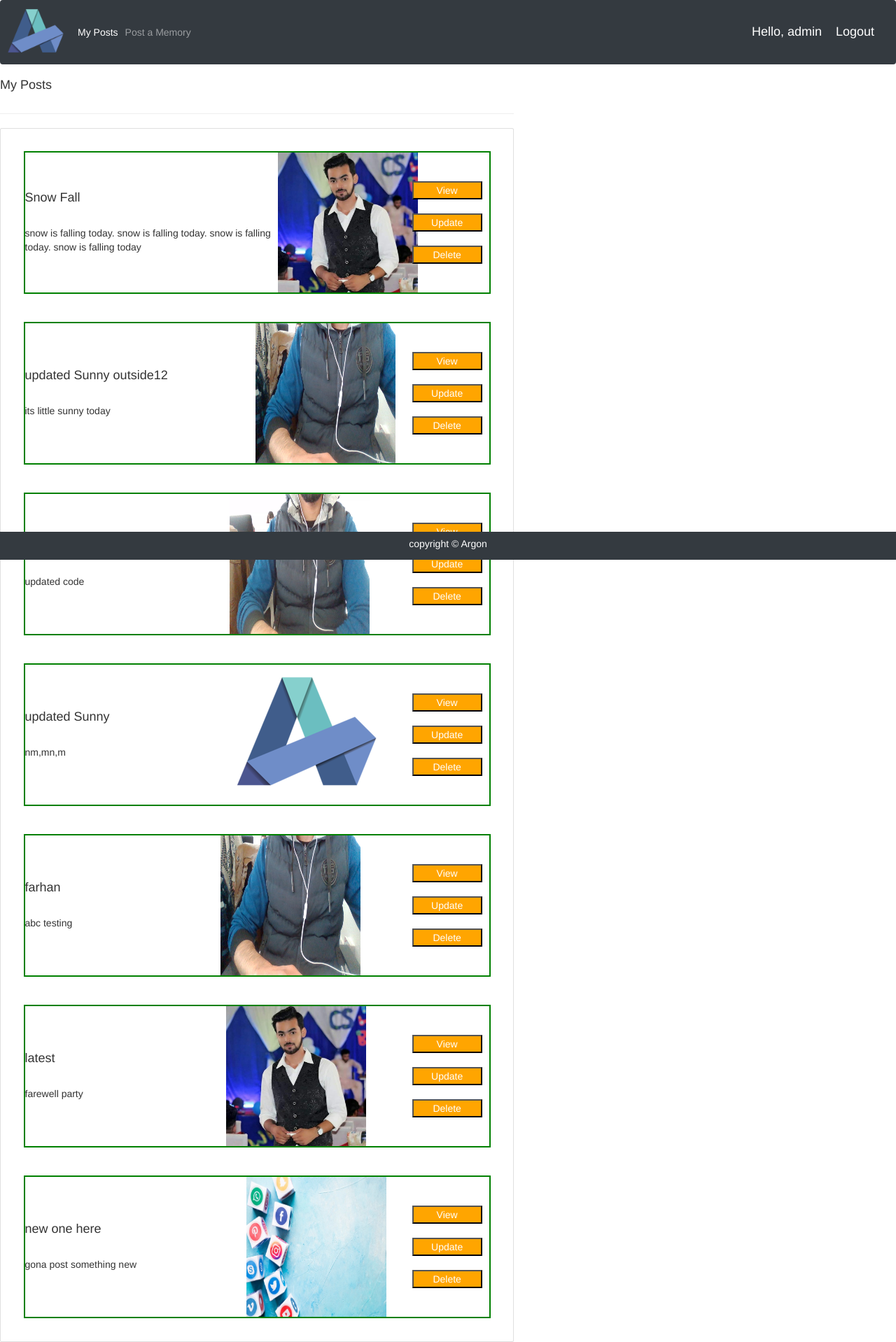
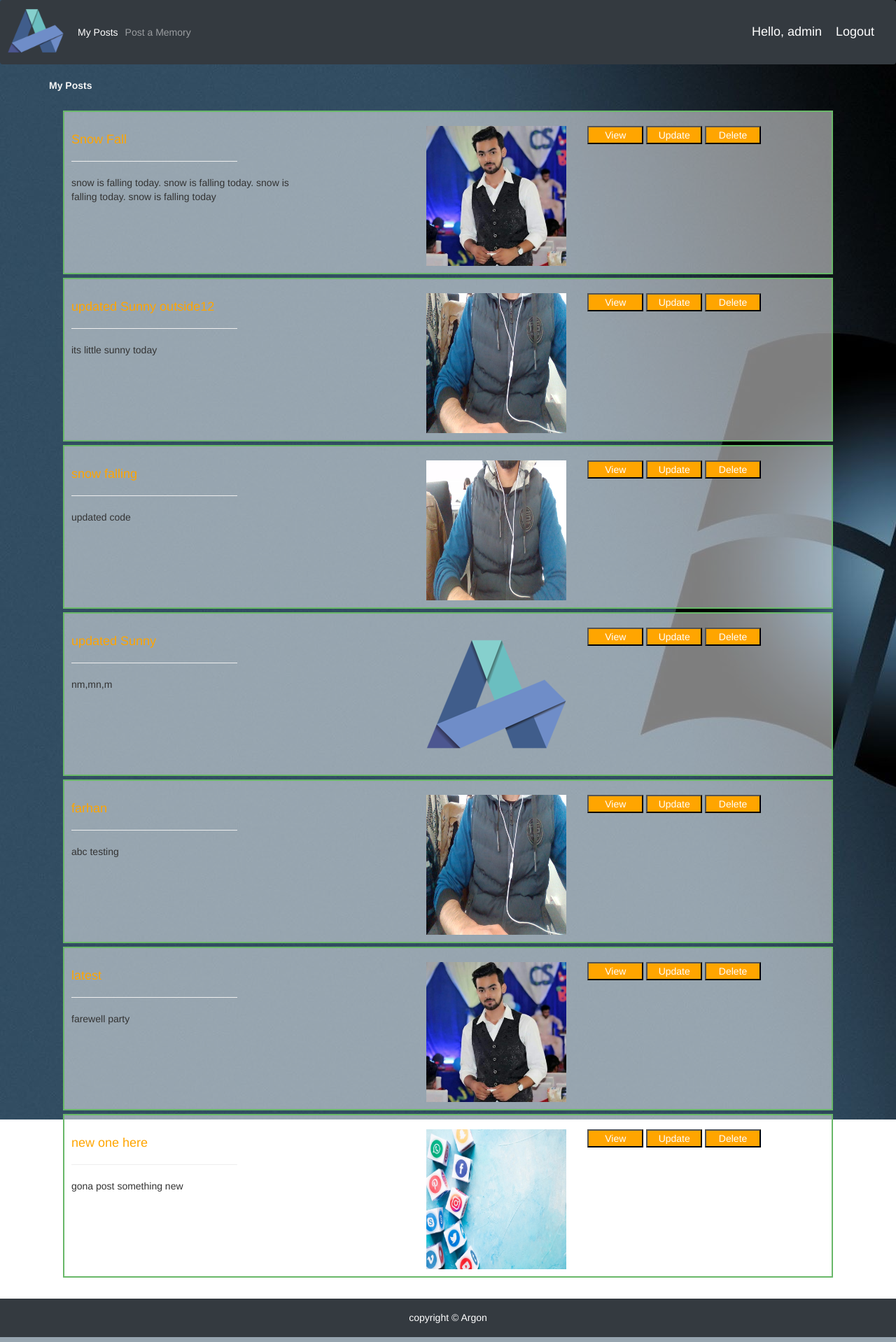
Before and after one commit to KashifAliOzi/logs, a Django app: page /userpostspage/ in a window 1280 px wide. Shown: the whole page at 70% size. Run offline with Django 3.2, Linux system fonts and the light colour scheme; a user stored in the database is signed in; data comes from the database, SQL or seed files in the repository; both versions use the stored data as it was after the commit; some libraries are stand-ins or nearby versions.

Commit message:
18/01/2021

```diff
--- a/SocialApp/templates/login.html
+++ b/SocialApp/templates/login.html
@@ -1,3 +1,4 @@
+{% load static %}
 <!DOCTYPE html>
 <html>
 
@@ -17,7 +18,7 @@
 			margin: 0;
 			padding: 0;
 			height: 100%;
-			background: #7abecc !important;
+			background-image: url('{% static "images/bg.jpg"%}');
 		}
 		.user_card {
 			width: 350px;
--- a/SocialApp/templates/main.html
+++ b/SocialApp/templates/main.html
@@ -19,29 +19,35 @@
 	<style>
 		.ftr {
 			width: 100%;
-			height: 5%;
-			position: fixed;
 			margin-top: 25px;
 			bottom: 0;
 			left: 0;
 			text-align: center;
+			padding: 10px;
+		}
+
+		.bg{
+			background-image: url('{% static "images/bg.jpg"%}');
+			background-repeat: no-repeat;
+			background-attachment: fixed;
+
 		}
 	</style>
-
 </head>
 
-<body>
+<body class="bg">
 	{% include 'navbar.html' %}
 	{% block content %}
 
 
 
 	{% endblock %}
+	<footer class="footer text-center bg-primary bg-dark ftr">
+		<h5>copyright &copy; Argon</h5>
+	</footer>
 </body>
 
-<footer class="footer text-center bg-primary bg-dark ftr">
-	<h5>copyright &copy; Argon</h5>
-</footer>
+
 <script src="https://cdnjs.cloudflare.com/ajax/libs/jquery/3.3.1/jquery.min.js"></script>
 <script src="https://cdnjs.cloudflare.com/ajax/libs/popper.js/1.12.9/umd/popper.min.js"></script>
 <script src="https://maxcdn.bootstrapcdn.com/bootstrap/4.0.0/js/bootstrap.min.js"></script>
--- a/SocialApp/templates/post_detail.html
+++ b/SocialApp/templates/post_detail.html
@@ -1,3 +1,4 @@
+{% load static%}
 <!DOCTYPE html>
 <html>
 
@@ -18,7 +19,8 @@
 			margin: 0;
 			padding: 0;
 			height: 100%;
-			background: #7abecc !important;
+			background-image: url('{% static "images/bg.jpg"%}');
+
 		}
 		.user_card {
 			width: 350px;
--- a/SocialApp/templates/register.html
+++ b/SocialApp/templates/register.html
@@ -21,7 +21,7 @@
 			margin: 0;
 			padding: 0;
 			height: 100%;
-			background: #7abecc !important;
+			background-image: url('{% static "images/bg.jpg"%}');
 		}
 
 		.user_card {
--- a/SocialApp/templates/user_posts.html
+++ b/SocialApp/templates/user_posts.html
@@ -1,61 +1,66 @@
-{%  extends 'main.html' %}
+{% extends 'main.html' %}
 {% load static %}
 {% block content %}
+
 <head>
     <link rel="stylesheet" href="https://maxcdn.bootstrapcdn.com/bootstrap/3.4.1/css/bootstrap.min.css">
     <script src="https://ajax.googleapis.com/ajax/libs/jquery/3.5.1/jquery.min.js"></script>
     <script src="https://maxcdn.bootstrapcdn.com/bootstrap/3.4.1/js/bootstrap.min.js"></script>
 
     <style>
-        button{
-            width: 100px;
-            background-color:orange;
-            color:white;
-            float:right;
-            margin:10px;
-            margin-left: -8px;
+        button {
+            width: 80px;
+            background-color: orange;
+            color: white;
+
+        }
+
+        .post-content {
+            border: 2px solid rgb(105, 184, 105);
+            margin: 5px;
+            padding: 10px;
+            background-color: rgba(255, 255, 255, 0.493);
         }
     </style>
 </head>
 <title>Posts</title>
 
-    <div id="user-name">
-        <h4>My Posts</h4>
+<div class="container">
+    <div class="row">
+        <strong style="color: whitesmoke;">My Posts</strong>
+        <hr style="color: green;">
+    </div>
+    {%for p in posts %}
+    <div class="post-content">
+        <div class="row">
+            <div class="col-md-4 mt-3">
+                <h4 style="color: orange;">{{p.title}}</h4>
+                <hr style="width:70%;text-align:left;margin-left:0">
+                {{p.description}}
+            </div>
+            <div class="col-md-4 mt-3">
+                <img src="{{media_url}}/{{p.image}}" style="width:200px; height:200px; float:right;">
+            </div>
+            <div class="col-md-4 mt-3">
+                <button type="submit" onclick="location.href = '{% url 'socialapp:postdetail' p.id %}'">View</button>
+                <button type="submit" onclick="location.href = '{% url 'socialapp:updatepost' p.id %}'">Update</button>
+                <button type="submit" onclick="location.href = '{% url 'socialapp:deletepost' p.id %}'">Delete</button>
 
             </div>
+        </div>
 
-<div class="row">
-	<div class="col-md-7">
-		<hr>
-		<div class="card card-body">
-        {%for p in posts %}
-            <table style="border: 2px solid green; padding: 10px; margin: 20px;">
-                <tr>
-                    <td>
-                        <h4>{{p.title}}</h4>
-                        <br>
-                        <p>
-                            {{p.description}}
-                    </td>
-                    <td>
-                        <div style=" float: right;">
-                        <img src="{{media_url}}/{{p.image}}" style="width:200px; height:200px; float:right;">
+        <!-- <div class="row">
+            <div class="col-md-1">
             </div>
-                    </td>
-                    <td>
-                        <div style="float:right;">
-                        <button type="submit" onclick="location.href = '{% url 'socialapp:postdetail' p.id %}'">View</button><br>
-                        <button type="submit" onclick="location.href = '{% url 'socialapp:updatepost' p.id %}'">Update</button><br>
-                        <button type="submit" onclick="location.href = '{% url 'socialapp:deletepost' p.id %}'">Delete</button><br>
+
+            <div class="col-md-1">
             </div>
-                    </td>
 
-                </tr>
-            </table>
+            <div class="col-md-1">
+            </div>
+        </div> -->
+    </div>
 
     {%endfor%}
 </div>
-    </div>
-</div>
-
 {% endblock %}
--- a/SocialApp/views.py
+++ b/SocialApp/views.py
@@ -79,7 +79,11 @@ def newPost(request):
             obj = form.save(commit=False)
             obj.user = request.user
             obj.save()
-        return redirect('socialapp:userposts')
+            return redirect('socialapp:userposts')
+        else:
+            context={}
+            context["form"]=form
+            return render(request, 'new_update_post.html', context)
     form = PostUpdateForm()
     context = {'form': form}
     return render(request, 'new_update_post.html', context)
@@ -88,6 +92,7 @@ def newPost(request):
 @login_required
 def userPostsPage(request):
     posts = BlogPost.objects.filter(user=request.user)
+    print("posts count: ", posts.count())
     context = {'posts': posts, 'media_url': settings.MEDIA_URL}
     return render(request, 'user_posts.html', context)
 
@@ -101,19 +106,27 @@ def postdetail(request, id):
 
 @login_required
 def updatePost(request, id):
+    inst = BlogPost.objects.get(id=id)
+    form = PostUpdateForm(request.POST or None, instance=inst)
     if request.method == 'POST':
-        # form = PostUpdateForm(request.POST, request.FILES)
-        title = request.POST.get('title')
-        description = request.POST.get('description')
-        try:
-            image = request.FILES.get('image')
-            BlogPost.objects.filter(id=id).update(title=title, image=image, description=description)
-        except:
-            BlogPost.objects.filter(id=id).update(title=title, description=description)
-        return redirect('socialapp:userposts')
+        if form.is_valid():
+            obj = form.save(commit=False)
+            obj.user=request.user
+            obj.save()
+            print("this is valid")
+            return redirect('socialapp:userposts')
+        else:
+            print("this is invalid")
+            return redirect('socialapp:newpost')
+        # title = request.POST.get('title')
+        # description = request.POST.get('description')
+        # try:
+        #     image = request.FILES.get('image')
+        #     BlogPost.objects.filter(id=id).update(title=title, image=image, description=description)
+        # except:
+        #     BlogPost.objects.filter(id=id).update(title=title, description=description)
 
-    inst = BlogPost.objects.get(id=id)
-    form = PostUpdateForm(instance=inst)
+
     context = {'form': form, 'media_url': settings.MEDIA_URL}
     return render(request, 'new_update_post.html', context)
 
```
Also changed, not shown: SocialApp/templates/new_update_post.html (+5 -3 lines), db.sqlite3, static/images/bg.jpg (added), static/images/div_bg.jpg (added), static/media/IMG_20200507_085413_905.jpg (added), static/media/IMG_20200507_085413_905_RpOuApG.jpg (added), static/media/WIN_20210112_12_24_11_Pro_JX007LF.jpg (added), static/media/div_bg.jpg (added), static/media/logo.png (added). Lines whose indentation alone changed are shown as unchanged.
